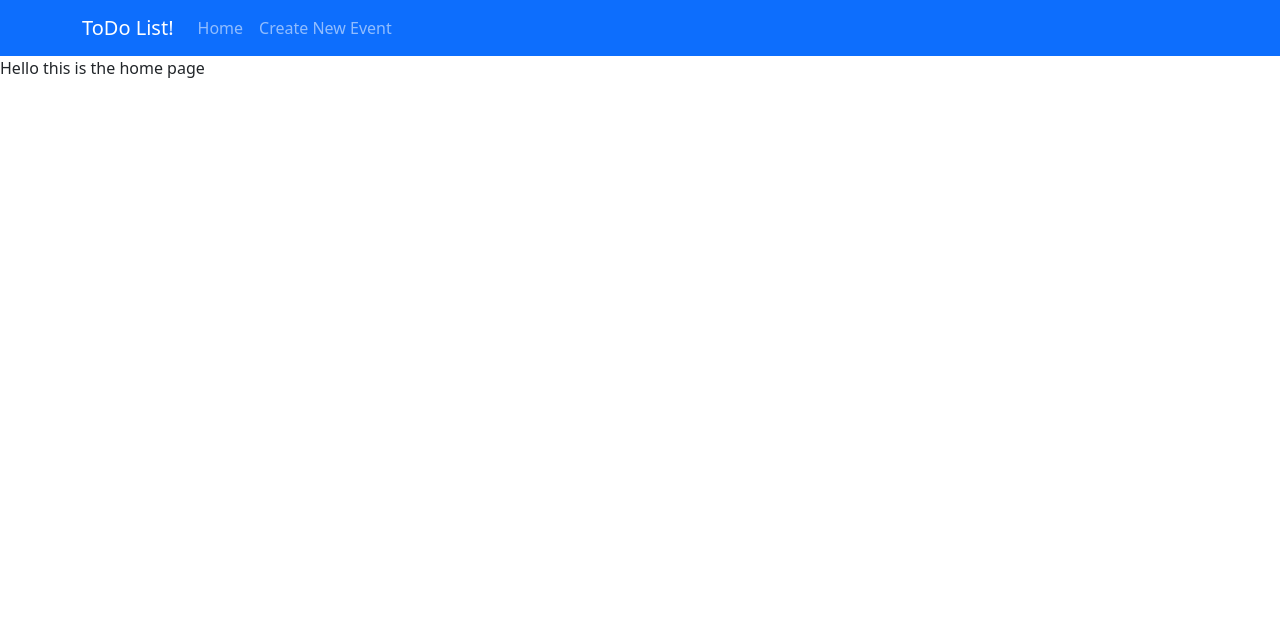
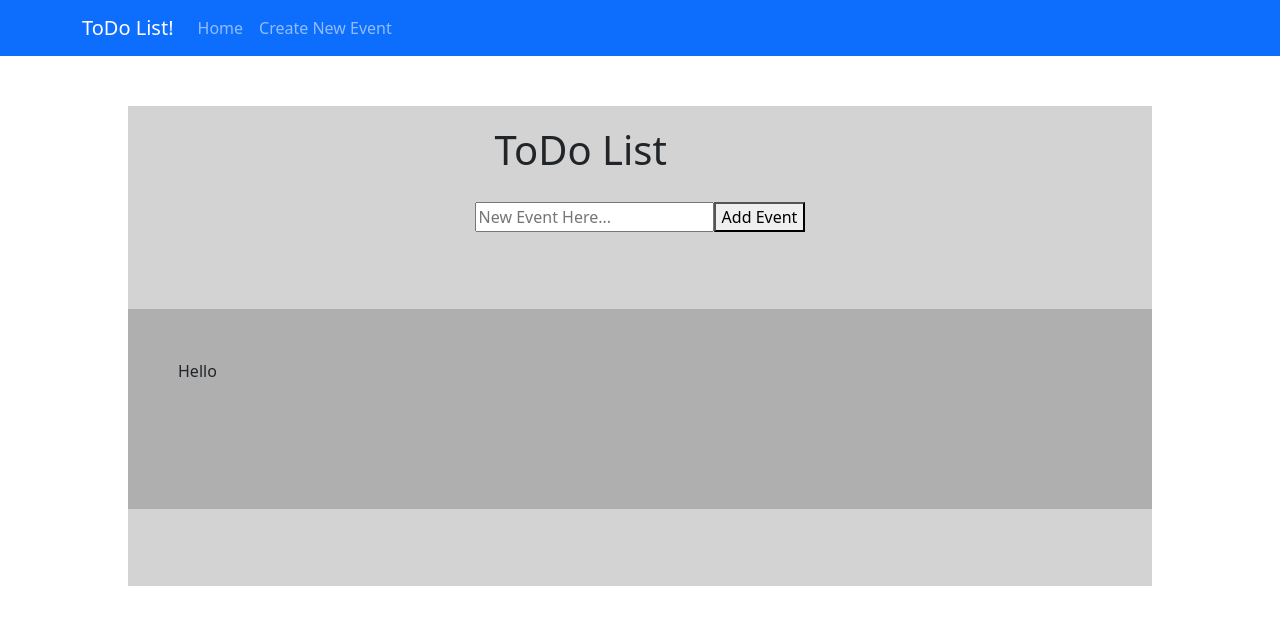
Before and after one commit to Noah8863/React-ToDo-List, a React (Create React App) app: page / in a window 1280 px wide. Shown: the top 624 px of the page. Built offline with nearby package versions, Linux system fonts and the light colour scheme.

Commit message:
laying down basic styles for home page

```diff
--- a/src/components/Home/index.js
+++ b/src/components/Home/index.js
@@ -1,9 +1,17 @@
 import React from "react";
+import "./style.scss";
 
 function Home(){
     return (
-        <div>
-            Hello this is the home page
+        <div id="mainContainer">
+            <header>
+                <h1 style={{padding: 20}}>ToDo List</h1>
+                <input type="text" placeholder="New Event Here..." />
+                <button >Add Event</button>
+            </header>
+            <div className="newEventContainer">
+                Hello
+            </div>
         </div>
     )
 }
--- /dev/null
+++ b/src/components/Home/style.scss
@@ -0,0 +1,19 @@
+#mainContainer {
+    position: relative;
+    display: grid;
+    justify-content: center;
+    background-color: lightgrey;
+    width: 80vw;
+    height: 60vh;
+    margin: 50px auto 50px auto;
+}
+#mainContainer header {
+    margin: 0px auto 0px auto;
+}
+.newEventContainer {
+    position: relative;
+    background-color: rgb(175, 175, 175);
+    width: 80vw;
+    height: 200px;
+    padding: 50px;
+}
--- a/src/components/Navbar/navbar.js
+++ b/src/components/Navbar/navbar.js
@@ -7,10 +7,10 @@ function Naviation() {
     <>
       <Navbar bg="primary" variant="dark">
         <Container>
-          <Navbar.Brand href="#home">ToDo List!</Navbar.Brand>
+          <Navbar.Brand href="/">ToDo List!</Navbar.Brand>
           <Nav className="me-auto">
-            <Nav.Link href="#home">Home</Nav.Link>
-            <Nav.Link href="#features">Create New Event</Nav.Link>
+            <Nav.Link href="/">Home</Nav.Link>
+            <Nav.Link href="/NewEvent">Create New Event</Nav.Link>
           </Nav>
         </Container>
       </Navbar>
```
